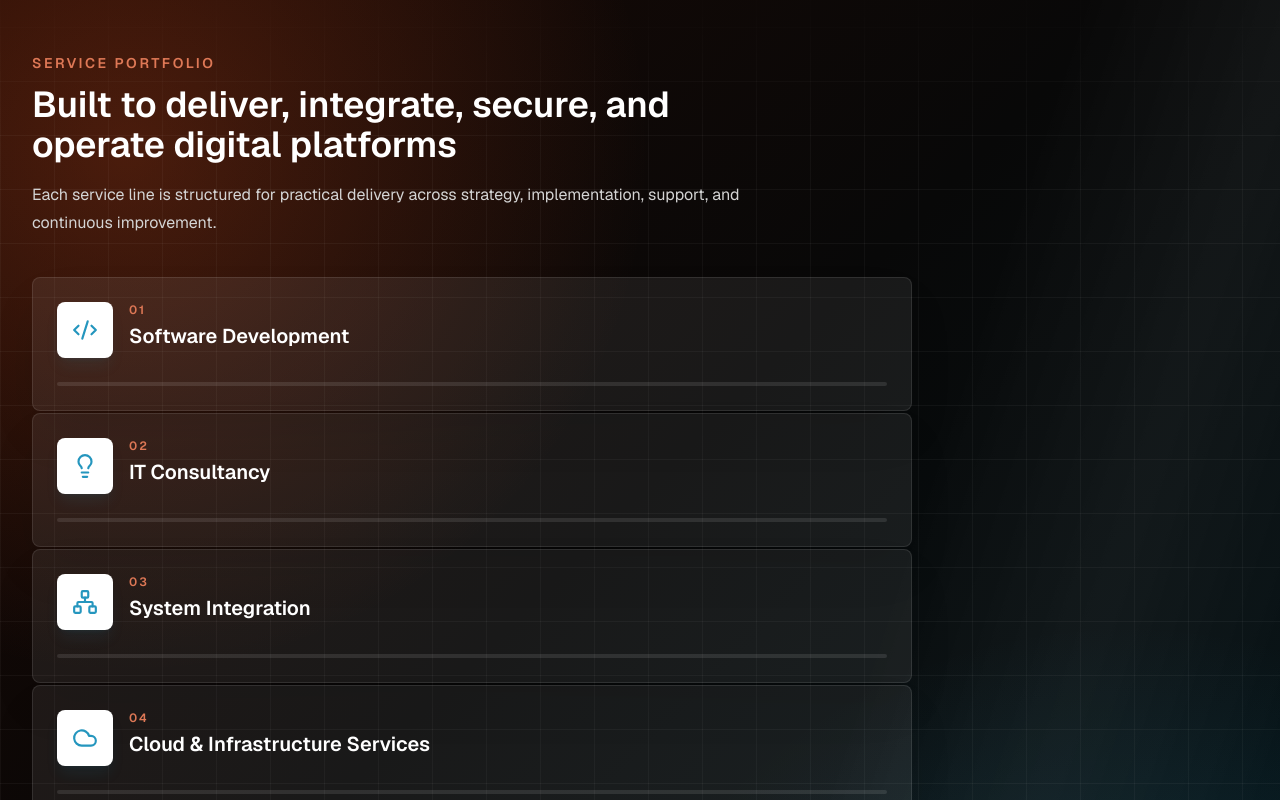
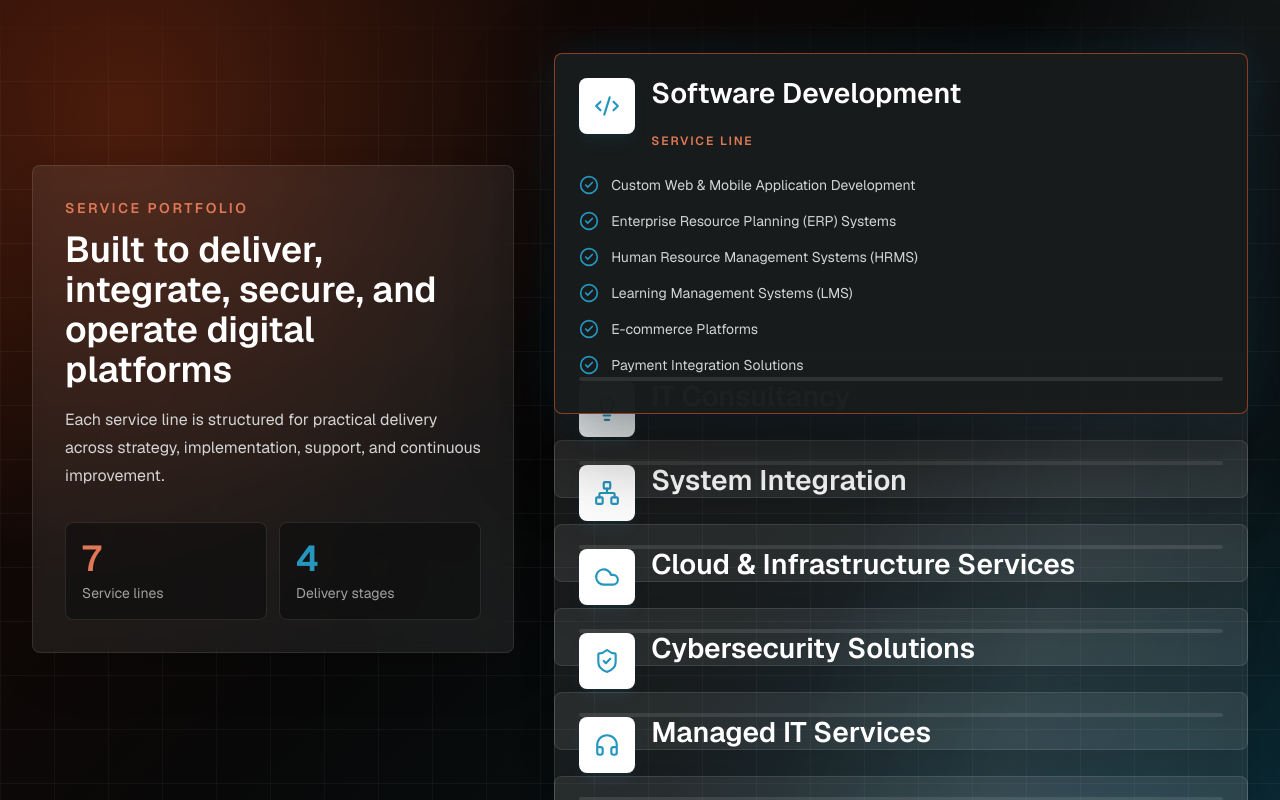
Before and after one commit to MinhazMinu/agrani_website, a Next.js app: page /services in a window 1280 px wide. Shown: the part 800-1600 px from the top of the page. Built offline with nearby package versions, Linux system fonts and the light colour scheme.

Commit message:
change card design v3

```diff
--- a/src/app/globals.css
+++ b/src/app/globals.css
@@ -985,36 +985,40 @@ a {
   gap: 1.25rem;
 }
 
+.service-portfolio-copy {
+  position: relative;
+}
+
 .service-stack-item {
   animation: service-card-rise 700ms both;
 }
 
 .service-stack-item-1 {
-  animation-delay: 80ms;
+  --rise-delay: 80ms;
 }
 
 .service-stack-item-2 {
-  animation-delay: 180ms;
+  --rise-delay: 180ms;
 }
 
 .service-stack-item-3 {
-  animation-delay: 280ms;
+  --rise-delay: 280ms;
 }
 
 .service-stack-item-4 {
-  animation-delay: 380ms;
+  --rise-delay: 380ms;
 }
 
 .service-stack-item-5 {
-  animation-delay: 480ms;
+  --rise-delay: 480ms;
 }
 
 .service-stack-item-6 {
-  animation-delay: 580ms;
+  --rise-delay: 580ms;
 }
 
 .service-stack-item-7 {
-  animation-delay: 680ms;
+  --rise-delay: 680ms;
 }
 
 .services-grid-section {
@@ -1072,20 +1076,81 @@ a {
   }
 }
 
+@keyframes service-card-auto-card {
+  0%,
+  13% {
+    min-height: 360px;
+    border-color: rgba(241, 90, 36, 0.55);
+    background: rgba(24, 28, 28, 0.98);
+    box-shadow:
+      0 34px 90px rgba(0, 0, 0, 0.42),
+      0 0 46px rgba(37, 150, 190, 0.16);
+  }
+
+  17%,
+  100% {
+    min-height: 128px;
+    border-color: rgba(255, 255, 255, 0.1);
+    background: rgba(255, 255, 255, 0.07);
+    box-shadow: 0 25px 50px rgba(0, 0, 0, 0.2);
+  }
+}
+
+@keyframes service-card-auto-content {
+  0%,
+  13% {
+    margin-top: 1.5rem;
+    max-height: 460px;
+    opacity: 1;
+  }
+
+  17%,
+  100% {
+    margin-top: 0;
+    max-height: 0;
+    opacity: 0;
+  }
+}
+
+@keyframes service-card-auto-z {
+  0%,
+  13% {
+    z-index: 80;
+    opacity: 1;
+  }
+
+  17%,
+  100% {
+    z-index: var(--stack-z);
+    opacity: 0.92;
+  }
+}
+
 @media (min-width: 1024px) {
+  .service-portfolio-copy {
+    position: sticky;
+    top: 7rem;
+  }
+
   .service-stack-stage {
     position: relative;
     display: grid;
-    max-width: 880px;
+    gap: 0;
+    width: 100%;
+    max-width: none;
     perspective: 1200px;
   }
 
   .service-stack-item {
     --stack-z: 1;
     position: relative;
-    margin-top: -18px;
+    margin-top: -58px;
     z-index: var(--stack-z);
     transform: translateY(0);
+    animation:
+      service-card-rise 700ms both,
+      service-card-auto-z 21s steps(1, end) infinite;
+    animation-delay: var(--rise-delay), var(--cycle-delay);
     transition:
       filter 260ms ease,
       opacity 260ms ease,
@@ -1099,34 +1164,44 @@ a {
 
   .service-stack-item-1 {
     --stack-z: 1;
+    --cycle-delay: 0s;
   }
 
   .service-stack-item-2 {
     --stack-z: 2;
+    --cycle-delay: 3s;
   }
 
   .service-stack-item-3 {
     --stack-z: 3;
+    --cycle-delay: 6s;
   }
 
   .service-stack-item-4 {
     --stack-z: 4;
+    --cycle-delay: 9s;
   }
 
   .service-stack-item-5 {
     --stack-z: 5;
+    --cycle-delay: 12s;
   }
 
   .service-stack-item-6 {
     --stack-z: 6;
+    --cycle-delay: 15s;
   }
 
   .service-stack-item-7 {
     --stack-z: 7;
+    --cycle-delay: 18s;
   }
 
   .service-stack-item .service-detail-card {
-    min-height: 132px;
+    min-height: 128px;
+    padding-bottom: 2rem;
+    animation: service-card-auto-card 21s ease-in-out infinite;
+    animation-delay: var(--cycle-delay);
     transition:
       background 260ms ease,
       border-color 260ms ease,
@@ -1135,7 +1210,10 @@ a {
   }
 
   .service-stack-item .service-detail-card ul,
-  .service-stack-item .service-detail-card .service-meter {
+  .service-stack-item .service-detail-card .service-meter,
+  .service-stack-item .service-card-kicker {
+    animation: service-card-auto-content 21s ease-in-out infinite;
+    animation-delay: var(--cycle-delay);
     max-height: 0;
     opacity: 0;
     overflow: hidden;
@@ -1149,6 +1227,15 @@ a {
     margin-top: 0;
   }
 
+  .service-stack-item .service-card-kicker {
+    display: block;
+  }
+
+  .service-stack-item .service-card-title {
+    font-size: clamp(1.35rem, 2.2vw, 2.05rem);
+    line-height: 1.1;
+  }
+
   .service-stack-item .service-detail-card > div:last-child {
     margin-top: 0;
   }
@@ -1158,10 +1245,18 @@ a {
     opacity: 0.62;
   }
 
+  .service-stack-stage:hover .service-stack-item,
+  .service-stack-stage:hover .service-detail-card,
+  .service-stack-stage:hover .service-detail-card ul,
+  .service-stack-stage:hover .service-detail-card .service-meter,
+  .service-stack-stage:hover .service-card-kicker {
+    animation-play-state: paused;
+  }
+
   .service-stack-stage .service-stack-item:hover {
     filter: none;
     opacity: 1;
-    transform: translateX(28px) scale(1.015);
+    transform: translateX(-18px) translateY(-10px) scale(1.015);
     transition:
       filter 220ms ease,
       opacity 220ms ease,
@@ -1170,7 +1265,7 @@ a {
   }
 
   .service-stack-stage .service-stack-item:hover .service-detail-card {
-    min-height: 320px;
+    min-height: 360px;
   }
 
   .service-stack-stage .service-stack-item:hover .service-detail-card ul {
@@ -1185,6 +1280,12 @@ a {
     opacity: 1;
   }
 
+  .service-stack-stage .service-stack-item:hover .service-card-kicker {
+    margin-top: 0.25rem;
+    max-height: 1rem;
+    opacity: 1;
+  }
+
   .service-stack-stage .service-stack-item:hover .service-detail-card {
     border-color: rgba(241, 90, 36, 0.55);
     box-shadow:
@@ -1195,6 +1296,6 @@ a {
 
 @media (min-width: 1024px) and (max-width: 1279px) {
   .service-stack-stage {
-    max-width: 760px;
+    max-width: none;
   }
 }
--- a/src/app/services/page.tsx
+++ b/src/app/services/page.tsx
@@ -55,14 +55,28 @@ export default function ServicesPage() {
 
         <section className="services-grid-section relative overflow-hidden py-20 text-white">
           <Container className="relative z-10">
-            <Reveal className="max-w-3xl">
+            <div className="service-portfolio-layout grid gap-10 lg:grid-cols-[0.82fr_1.18fr] lg:items-start">
+              <Reveal className="service-portfolio-copy">
+                <div className="rounded-lg border border-white/10 bg-white/[0.07] p-6 shadow-2xl shadow-black/20 backdrop-blur sm:p-8">
                   <p className="text-sm font-semibold uppercase tracking-[0.18em] text-brand-orange-light">Service portfolio</p>
                   <h2 className="mt-3 text-3xl font-semibold tracking-normal text-white sm:text-4xl">Built to deliver, integrate, secure, and operate digital platforms</h2>
                   <p className="mt-4 text-base leading-7 text-neutral-300">
                     Each service line is structured for practical delivery across strategy, implementation, support, and continuous improvement.
                   </p>
+                  <div className="mt-8 grid grid-cols-2 gap-3">
+                    <div className="rounded-lg border border-white/10 bg-neutral-950/50 p-4">
+                      <p className="text-4xl font-semibold text-brand-orange-light">7</p>
+                      <p className="mt-1 text-sm text-neutral-400">Service lines</p>
+                    </div>
+                    <div className="rounded-lg border border-white/10 bg-neutral-950/50 p-4">
+                      <p className="text-4xl font-semibold text-brand-cyan">4</p>
+                      <p className="mt-1 text-sm text-neutral-400">Delivery stages</p>
+                    </div>
+                  </div>
+                </div>
               </Reveal>
-            <div className="service-stack-stage mt-10">
+
+              <div className="service-stack-stage">
                 {serviceDetails.map((service, index) => {
                   const Icon = service.icon;
                   return (
@@ -73,8 +87,8 @@ export default function ServicesPage() {
                           <Icon size={26} />
                         </span>
                         <div>
-                          <p className="text-xs font-semibold uppercase tracking-[0.16em] text-brand-orange-light">0{index + 1}</p>
-                          <h2 className="mt-1 text-xl font-semibold text-white">{service.title}</h2>
+                          <h2 className="service-card-title text-xl font-semibold text-white">{service.title}</h2>
+                          <p className="service-card-kicker mt-1 text-xs font-semibold uppercase tracking-[0.16em] text-brand-orange-light">Service line</p>
                         </div>
                       </div>
                         <ul className="relative mt-6 grid gap-3">
@@ -92,6 +106,7 @@ export default function ServicesPage() {
                     </Reveal>
                   );
                 })}
+              </div>
             </div>
             <Reveal delay={0.08}>
               <div className="services-process mt-10 grid gap-4 rounded-lg border border-white/10 bg-white/[0.07] p-4 shadow-2xl shadow-black/20 backdrop-blur sm:grid-cols-4">
```
Lines whose indentation alone changed are shown as unchanged.
